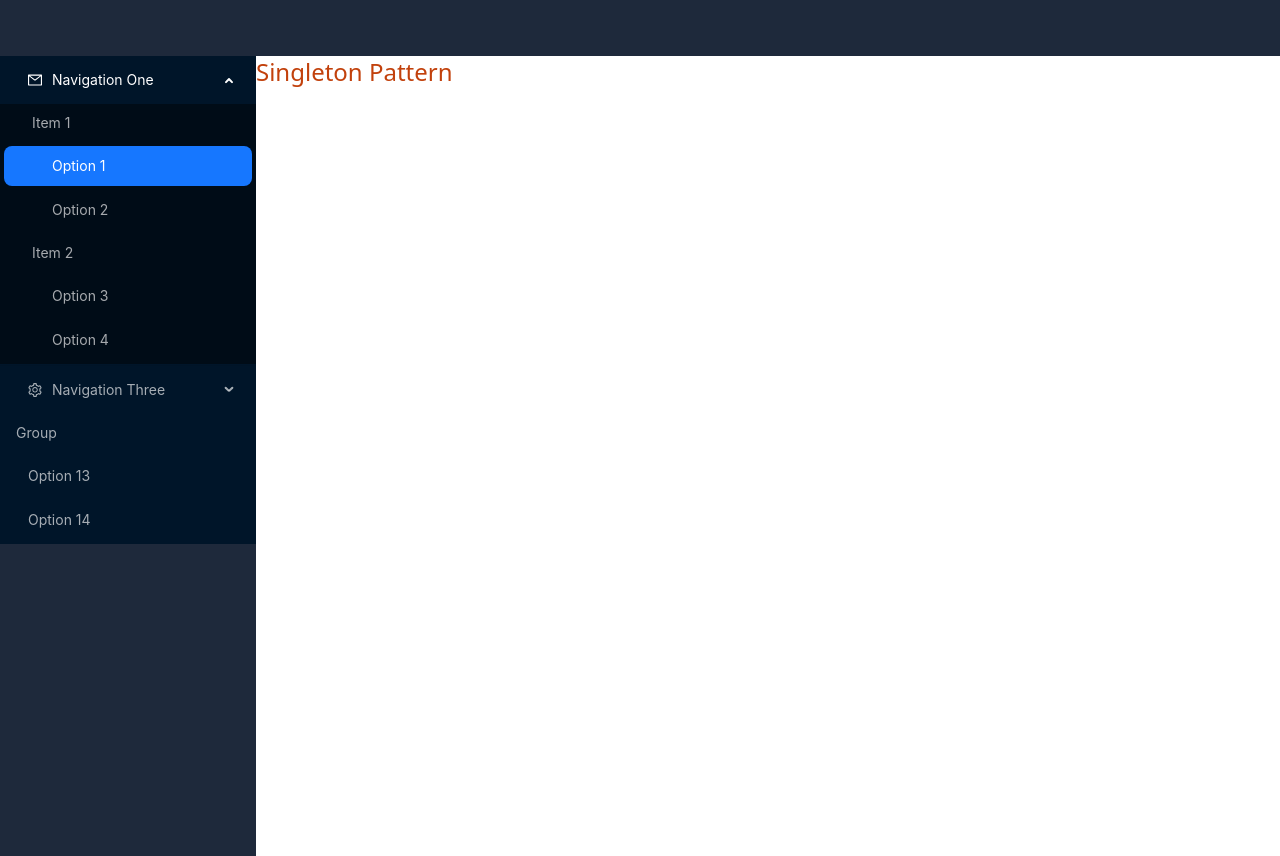
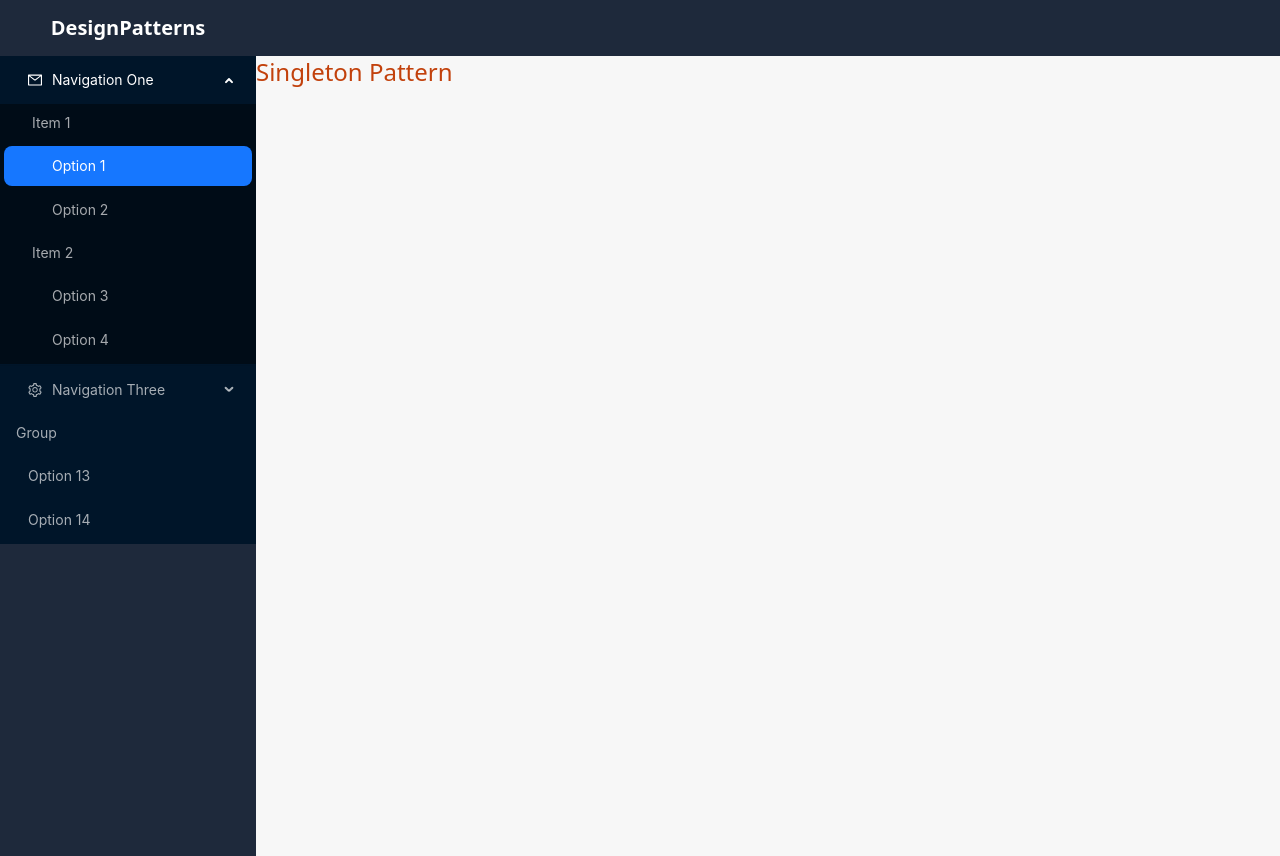
Before and after one commit to sumingcheng/ReactEase, a React (Vite) app: page / in a window 1280 px wide. Built offline with nearby package versions, Linux system fonts and the light colour scheme.

Commit message:
DesignPatterns

```diff
--- a/src/assets/index.css
+++ b/src/assets/index.css
@@ -1,3 +1,7 @@
 @tailwind base;
 @tailwind components;
 @tailwind utilities;
+
+body {
+    background-color: #f7f7f7;
+}
--- a/src/assets/less/layout.less
+++ b/src/assets/less/layout.less
@@ -13,3 +13,15 @@
   width: calc(100% - 256px);
   height: 100%;
 }
+
+.header-left {
+  width: 256px;
+  font-weight: bold;
+  line-height: 3.5rem;
+  text-align: center;
+  font-size: 20px;
+}
+
+.header-right {
+  width: calc(100% - 256px);
+}
--- /dev/null
+++ b/src/layout/Header.jsx
@@ -0,0 +1,12 @@
+import '@/assets/less/layout.less'
+
+const Header = () => {
+  return (
+      <div className="w-full h-14 bg-slate-800 header">
+        <div className="header-left text-white">DesignPatterns</div>
+        <div className="header-right"></div>
+      </div>
+  )
+}
+
+export default Header
--- a/src/layout/index.jsx
+++ b/src/layout/index.jsx
@@ -1,10 +1,11 @@
+import '@/assets/less/layout.less'
 import Menu from '@/layout/Menu.jsx'
-import '@/assets/less/layout.less'
+import Header from '@/layout/Header.jsx'
 // 主框架
 const layout = ({ children }) => {
   return (
       <>
-        <header className="w-full h-14 bg-slate-800"></header>
+        <Header></Header>
         <div className="left bg-slate-800">
           <Menu></Menu>
         </div>
```
Also changed, not shown: 2 other files (tests, documents, lock files or other folders).
